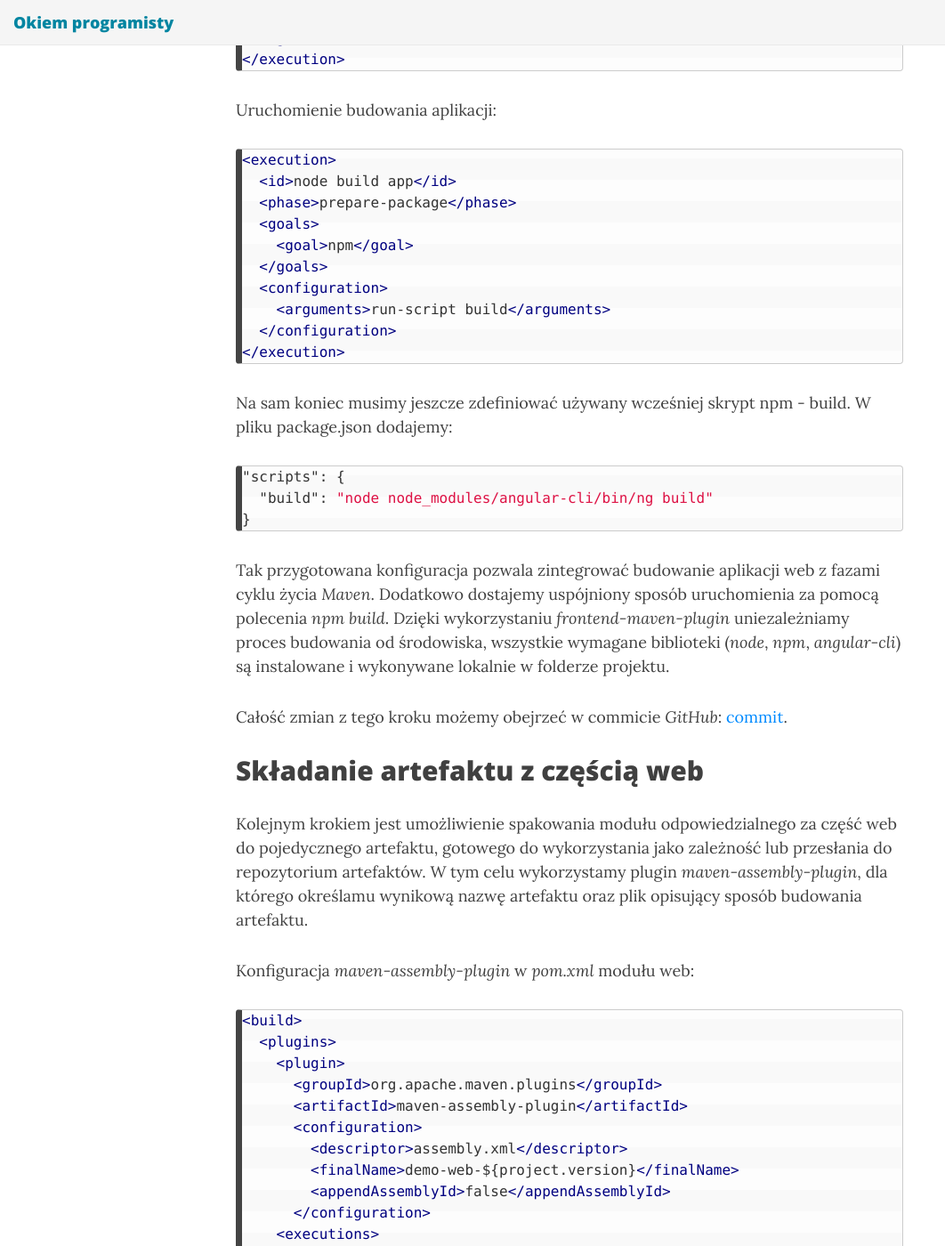
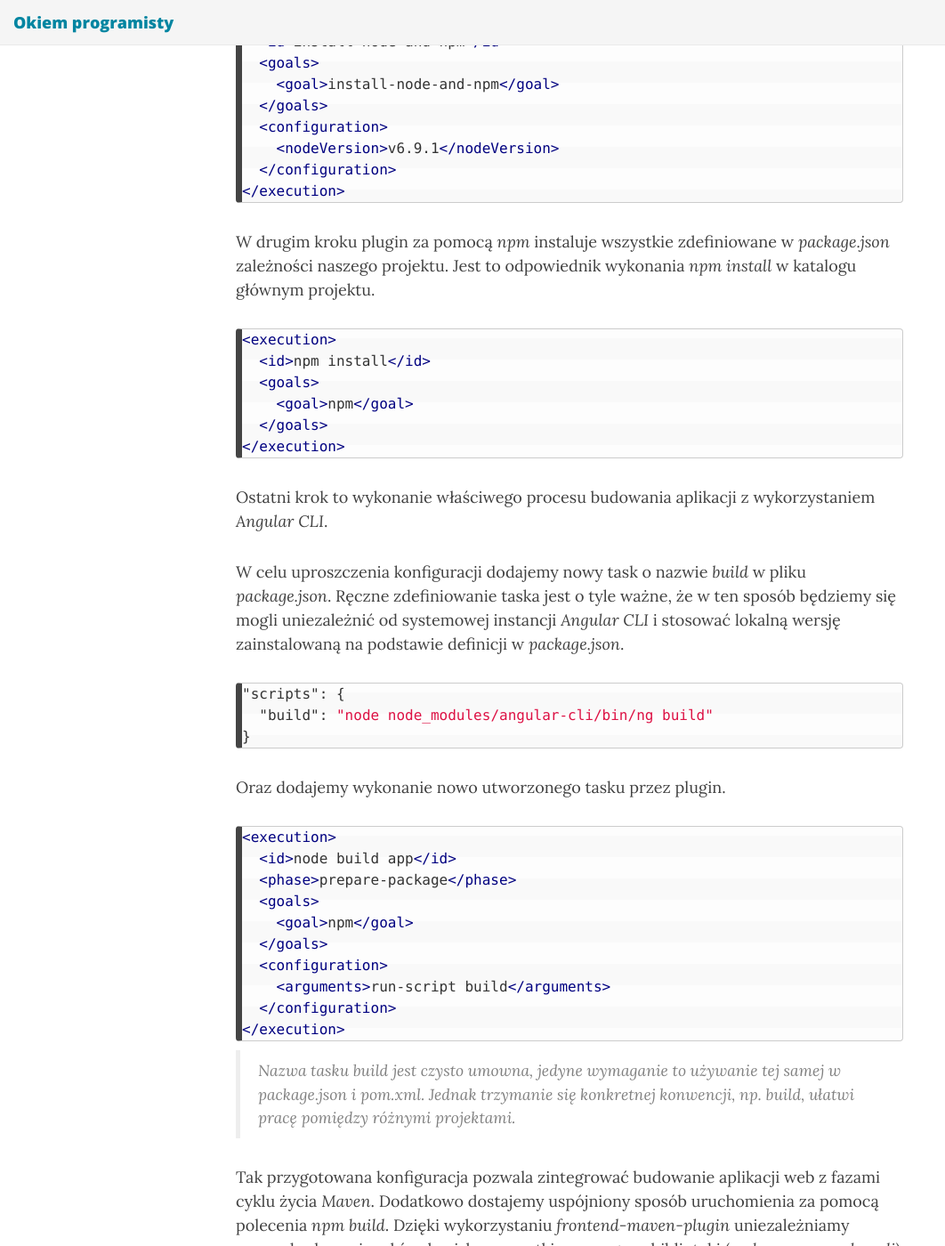
Before and after one commit to glipecki/glipecki.github.io, a Jekyll site: the page built from _posts/2016-12-07-budowanie-aplikacji-angular-cli-spring-boot.md, in a window 1280 px wide and 1400 px high, scrolled down 5309 px. Shown: the whole window at 89% size, without its empty margins (0-1062 px from the left). Built offline with Jekyll 4.4.1, drawn with Linux system fonts in a browser that asks for light colours; nearby versions of some CDN libraries; comment, search, counter and statistics services are not loaded; some of the changed text lies outside the part shown.

Commit message:
Updated 2016-12-07-budowanie-aplikacji-angular-cli-spring-boot.md

````diff
--- a/_posts/2016-12-07-budowanie-aplikacji-angular-cli-spring-boot.md
+++ b/_posts/2016-12-07-budowanie-aplikacji-angular-cli-spring-boot.md
@@ -4,6 +4,8 @@
 title: Budowanie aplikacji Angular CLI + Spring Boot
 ---
 Każda nietrywialna aplikacja potrzebuje backendu. O ile obecnie to nie jest prawda, to na potrzeby tego artykułu przyjmijmy, że tak jest. A jak backend współpracujący z aplikacją webową to _REST_, a jak _REST_ to _Spring_ i _Spring Boot_. W kilku kolejnych akapitach stworzymy i z sukcesem przygotujemy gotowy do wdrożenia artefakt składający się z aplikacji webowej w _Angular 2_ i backendu usługowego wykorzystującego _Spring Boot_.
+
+_Artykuł zakłada podstawową znajomość Angular CLI, Spring Boot i Maven._
 
 ## Stworzenie minimalnego projektu
 
@@ -69,7 +71,7 @@
 }
 ```
 
-Całość możemy już zbudować
+Całość możemy zbudować wykorzystując _Maven_. W zależności od preferencji możemy zbudować aplikację wykorzystując globalnie zainstalowaną w systemi instancję lub skorzystać z dostarczanego ze szkieletem _Maven Wrappera_. Stosowanie _Wrappera_ pozwala pracować z aplikacją nie zmieniając zainstalowanych w systemie pakietów oraz zapewnia, że możemy różne projekty budować różnymi wersjami _Mavena_. _Wrapper_ w razie potrzeby ściągnie odpowiednią wersję bibliotek przy pierwszym uruchomieniu.
 
 ```bash
 ./mvnw clean package
@@ -166,7 +168,7 @@
 Installed packages for tooling via npm.
 ```
 
-Dla tak przygotowanego projektu musimy jeszcze zmienić standardową konfigurację folderu budowania z _dist_ na _target/webapp_ w _angular-cli.json_: [commit](https://github.com/glipecki/spring-with-angular-cli-demo/commit/3edaecb08c40e93d5bf0c24da06f140ecefa0d74).
+Standardowy _Angular CLI_ będzie budował aplikację do folderu _dist_. Jednak konwencja budowania przez _Maven_ zakłada, że wszystkie zasoby, czy to pośrednie, czy docelowe, wygenerowane w trakcie procesu budowania trafią do odpowiednich podfolderów katalogu _target_. Preferowanie konwencji ponad konfigurację to zawsze dobry pomysł. W tym celu zmieniamy standardową konfigurację folderu budowania z _dist_ na _target/webapp_ w _angular-cli.json_: [commit](https://github.com/glipecki/spring-with-angular-cli-demo/commit/3edaecb08c40e93d5bf0c24da06f140ecefa0d74).
 
 W tym momencie możemy już swobodnie pracować z aplikacją uruchamiając ją za pomocą _ng serve_. Kolejnym krokiem będzie zintegrowanie procesu budowania _ng build_ z budowaniem modułu _Maven_. W tym celu wykorzystamy plugin _frontend-maven-plugin_.
 
@@ -178,7 +180,7 @@
 
 Całość konfiguracji wprowadzamy definiując dodatkowe elementy _execution_ konfiguracji pluginu.
 
-Instalowanie node i npm we wskazanej wersji:
+W pierwszym kroku instalujemy wskazaną wersję runtime _node_ i menadżera pakietów _npm_. Całość jest instalowana lokalnie w folderze _target_. Dzięki lokalnej instalacji minimalizujemy listę wymagań wstępnych do pracy z naszym projektem, co jest szczególnie ważne przy wykorzystaniu systemów _CI/CD_.
 
 ```xml
 <execution>
@@ -192,7 +194,7 @@
 </execution>
 ```
 
-Instalowanie zależności _npn_:
+W drugim kroku plugin za pomocą _npm_ instaluje wszystkie zdefiniowane w _package.json_ zależności naszego projektu. Jest to odpowiednik wykonania _npm install_ w katalogu głównym projektu.
 
 ```xml
 <execution>
@@ -203,7 +205,17 @@
 </execution>
 ```
 
-Uruchomienie budowania aplikacji:
+Ostatni krok to wykonanie właściwego procesu budowania aplikacji z wykorzystaniem _Angular CLI_.
+
+W celu uproszczenia konfiguracji dodajemy nowy task o nazwie _build_ w pliku _package.json_. Ręczne zdefiniowanie taska jest o tyle ważne, że w ten sposób będziemy się mogli uniezależnić od systemowej instancji _Angular CLI_ i stosować lokalną wersję zainstalowaną na podstawie definicji w _package.json_.
+
+```json
+"scripts": {
+  "build": "node node_modules/angular-cli/bin/ng build"
+}
+```
+
+Oraz dodajemy wykonanie nowo utworzonego tasku przez plugin.
 
 ```xml
 <execution>
@@ -218,13 +230,7 @@
 </execution>
 ```
 
-Na sam koniec musimy jeszcze zdefiniować używany wcześniej skrypt npm - build. W pliku package.json dodajemy:
-
-```json
-"scripts": {
-  "build": "node node_modules/angular-cli/bin/ng build"
-}
-```
+> Nazwa tasku _build_ jest czysto umowna, jedyne wymaganie to używanie tej samej w _package.json_ i _pom.xml_. Jednak trzymanie się konkretnej konwencji, np. build, ułatwi pracę pomiędzy różnymi projektami.
 
 Tak przygotowana konfiguracja pozwala zintegrować budowanie aplikacji web z fazami cyklu życia _Maven_. Dodatkowo dostajemy uspójniony sposób uruchomienia za pomocą polecenia _npm build_. Dzięki wykorzystaniu _frontend-maven-plugin_ uniezależniamy proces budowania od środowiska, wszystkie wymagane biblioteki (_node_, _npm_, _angular-cli_) są instalowane i wykonywane lokalnie w folderze projektu.
 
@@ -232,9 +238,11 @@
 
 ## Składanie artefaktu z częścią web
 
-Kolejnym krokiem jest umożliwienie spakowania modułu odpowiedzialnego za część web do pojedycznego artefaktu, gotowego do wykorzystania jako zależność lub przesłania do repozytorium artefaktów. W tym celu wykorzystamy plugin _maven-assembly-plugin_, dla którego określamu wynikową nazwę artefaktu oraz plik opisujący sposób budowania artefaktu.
+Kolejnym krokiem jest umożliwienie spakowania modułu odpowiedzialnego za część web do pojedycznego artefaktu, gotowego do wykorzystania jako zależność lub przesłania do repozytorium artefaktów.
 
-Konfiguracja _maven-assembly-plugin_ w _pom.xml_ modułu web:
+Standardowo _Maven_ obsługuje najpopularniejsze typy artefaktów, np. _jar_, _war_, _ear_. Dla tych tpów znany jest sposób ich budowania, struktura archiwów jest odgórnie ustalona i niezmienna pomiędzy projektami. Jednak my chcemy przygotować archiwum w postaci pliku _zip_, więc wykorzystując _maven-assembly-plugin_ będziemy mogli sami określić jakie pliki i w jaki sposób zbierać budując wynikowy artefakt.
+
+Do _pom.xml_ modułu _demo-web_ dodajemy definicję _maven-assembly-plugin_ zawierającą docelową nazwę artefaktu oraz plik assembly opisujący sposób jego składania.
 
 ```xml
 <build>
@@ -260,7 +268,7 @@
 </build>
 ```
 
-Definicja sposobu budowania artefaktu w _assembly.xml_:
+Następnie dodajemy plik _assembly.xml_ (obok pliku _pom.xml_), w którym określamy docelowy format (_zip_) oraz które pliki, z którego katalogu spakować do artefaktu (wszystkie z folder _target/webapp_).
 
 ```xml
 <assembly>
@@ -313,7 +321,9 @@
 </dependencies>
 ```
 
-i konfigurujemy plugin _maven-dependency-plugin_ tak, żeby zawartość modułu _web_ trafiała do wynikowego artefaktu:
+> Standardowo _Maven_ szuka zależności typu _jar_, jednak nasz moduł _web_ jest typu _zip_, co możemy jawnie wskazać definiując zależność.
+
+Aplikacja Spring Boot poza serwowaniem zdefiniowany servletów i usług _REST_ hostuje również wszystkie zasoby, które znajdują się na zdefiniowanych ścieżkach zasobów statycznych. W standardowej konfiguracji, jedną z takich ścieżek są zasoby wewnątrz samego _jara_ aplikacji. Korzystając z tej wiedzy skonfigurujemy plugin _maven-dependency-plugin_ w taki sposób, zeby rozakowywał archiwum modułu _web_ do odpowiedniego katalogu budowania.
 
 ```xml
 <build>
@@ -398,6 +408,8 @@
 Poza samym budowaniem i uruchamianiem aplikacji, warto jeszcze zadbać o wsparcie dla nowych sposobów nawigacji. Dotychczas aplikacje web można było łatwo rozpoznać po routingu opartym o #... w url. Taki sposób nawigacji nie narzuca żadnych ograniczeń na stronę serwerową aplikacji, jednak tworzy kilka niemożliwych do rozwiązania problemów, np. renderowanie po stronie serwerowej, czy wsparcie dla SEO.
 
 Obecnie, większość nowoczesnych przeglądarek dostarcza nowe _API_ _history.pushState_ pozwalające zrealizować nawigację z pominięciem znaku #. Po szczegóły odsyłam do oficjalnej dokumentacji _Angular_, natomiast w kolejnych akapitach zajmiemy się konfiguracją Spring Boot wspierającą tę strategię.
+
+Całość jest o tyle ważna, że nawigacja bez _#_ jest zalecaną przez zespół _Angular 2_ konfiguracją. Przez to jest stosowana zarówna w dokumentacji, oficjalnym guide oraz wszystkich szablonach projektów, w tym również _Angular CLI_. To jednak ozancza, że do serwera usług będą generowane żądania oparte o ścieżki które fizycznie nie są nigdzie zdefiniowane, co zakończy się błędami 404. **W tej sytuacji, bez dostosowania naszego projektu, nie będziemy w stanie w ogóle uruchomić aplikacji oferującej nawigację opartą o routing.**
 
 W założeniu przedstawiony problem możemy uprościć do zwracania treści _index.html_ zawsze wtedy, kiedy standardowo zwrócilibyśmy błąd _404_. Rozwiązanie powinno uwzględniać zarówno istnienie zdefiniowanych w aplikacji mapowań, jak i pobieranie zasobów dostępnych w lokalizacjach zasobów statycznych.
 
````
Also changed, not shown: other parts of _posts/2016-12-07-budowanie-aplikacji-angular-cli-spring-boot.md (+2 -2 lines).
